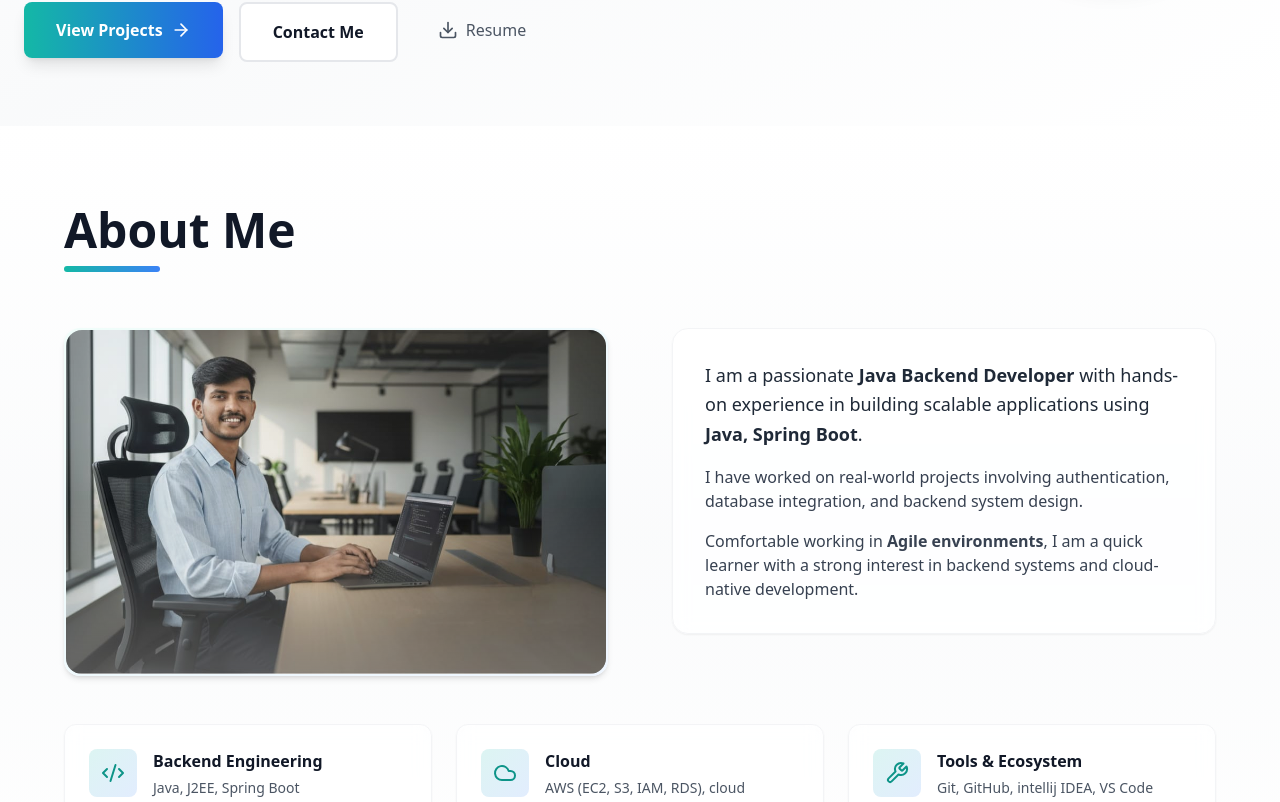
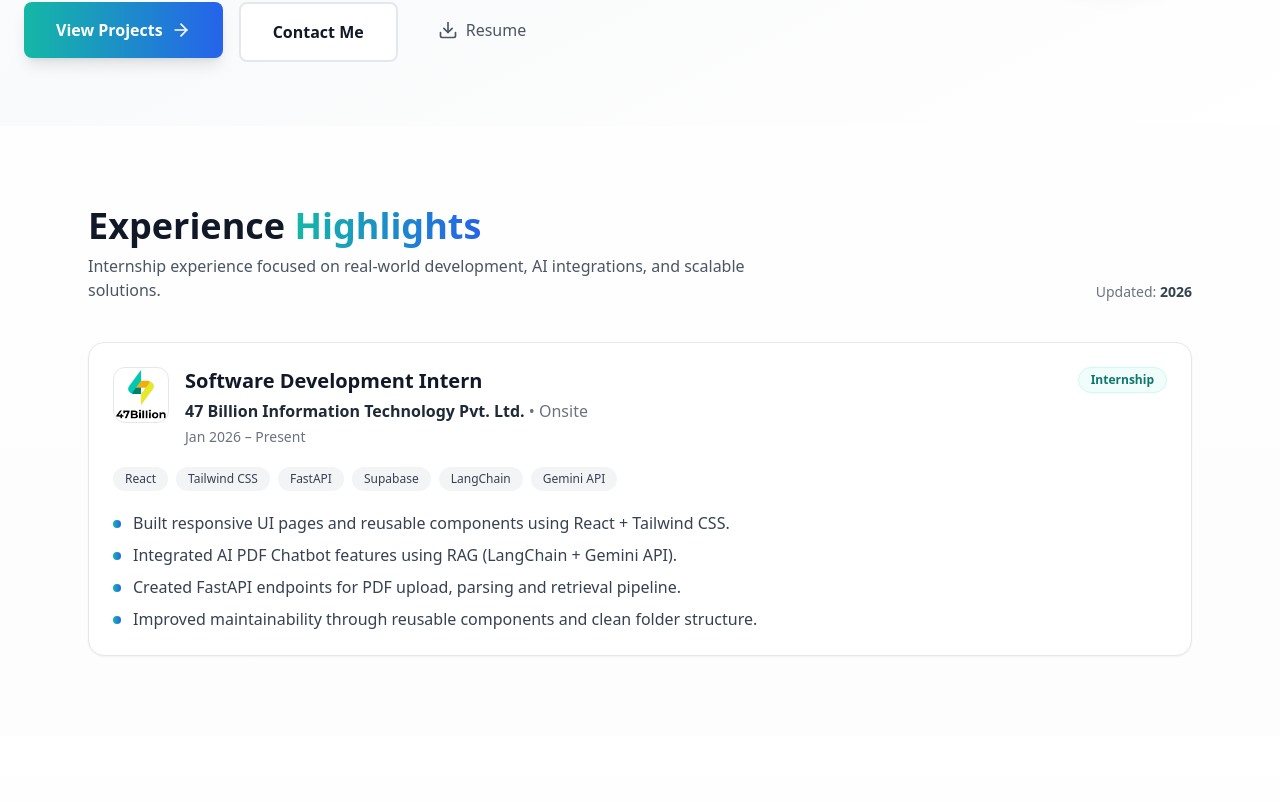
Before and after one commit to TanvaySoni/perosnal-website, a React (Vite) app: page / in a window 1280 px wide. Shown: the part 515-1317 px from the top of the page. Built offline with nearby package versions, Linux system fonts and the light colour scheme.

Commit message:
Internship Experience added

```diff
--- a/src/App.tsx
+++ b/src/App.tsx
@@ -8,6 +8,7 @@ import Certifications from './components/Certifications';
 import Blog from './components/Blog';
 import Contact from './components/Contact';
 import Footer from './components/Footer';
+import Experience from "./components/Experience";
 
 function App() {
   useEffect(() => {
@@ -43,13 +44,18 @@ function App() {
   const handleViewWork = () => scrollToSection('projects');
   const handleContact = () => scrollToSection('contact');
 
-  // ✅ Your resume file inside public/videos folder
   const resumeLink = "/videos/Tanvay_CV.pdf";
 
   return (
     <div className="min-h-screen bg-gradient-to-b from-white via-gray-50 to-white">
       <Navigation onContactClick={handleContact} resumeLink={resumeLink} />
+
+      {/* ✅ Intro Section */}
       <Hero onViewWork={handleViewWork} onContact={handleContact} resumeLink={resumeLink} />
+
+      {/* ✅ Experience directly after Intro */}
+      <Experience />
+
       <About />
       <Skills />
       <Projects />
--- /dev/null
+++ b/src/components/Experience.tsx
@@ -0,0 +1,54 @@
+import React from "react";
+import ExperienceCard, { Experience as ExpType } from "./ExperienceCard";
+
+const experiences: ExpType[] = [
+  {
+    role: "Software Development Intern",
+    company: "47 Billion Information Technology Pvt. Ltd.",
+    type: "Onsite",
+    duration: "Jan 2026 – Present",
+    logo: "/images/47billion.png", // ✅ place in public/images
+    tech: ["React", "Tailwind CSS", "FastAPI", "Supabase", "LangChain", "Gemini API"],
+    points: [
+      "Built responsive UI pages and reusable components using React + Tailwind CSS.",
+      "Integrated AI PDF Chatbot features using RAG (LangChain + Gemini API).",
+      "Created FastAPI endpoints for PDF upload, parsing and retrieval pipeline.",
+      "Improved maintainability through reusable components and clean folder structure.",
+    ],
+  },
+];
+
+const Experience: React.FC = () => {
+  return (
+    <section id="experience" className="py-20">
+      {/* ✅ Use same width as Hero */}
+      <div className="max-w-6xl mx-auto px-6">
+        <div className="flex flex-col md:flex-row md:items-end md:justify-between gap-4 mb-10">
+          <div>
+            <h2 className="text-3xl md:text-4xl font-extrabold text-gray-900">
+              Experience{" "}
+              <span className="bg-gradient-to-r from-teal-500 to-blue-600 bg-clip-text text-transparent">
+                Highlights
+              </span>
+            </h2>
+            <p className="mt-2 text-gray-600 max-w-2xl">
+              Internship experience focused on real-world development, AI integrations, and scalable solutions.
+            </p>
+          </div>
+
+          <div className="text-sm text-gray-500">
+            Updated: <span className="font-semibold text-gray-700">2026</span>
+          </div>
+        </div>
+
+        <div className="grid gap-6">
+          {experiences.map((exp, idx) => (
+            <ExperienceCard key={idx} exp={exp} />
+          ))}
+        </div>
+      </div>
+    </section>
+  );
+};
+
+export default Experience;
--- /dev/null
+++ b/src/components/ExperienceCard.tsx
@@ -0,0 +1,97 @@
+import React from "react";
+
+export type Experience = {
+  role: string;
+  company: string;
+  type?: string;
+  duration: string;
+  tech?: string[];
+  points?: string[];
+  link?: string;
+  logo?: string;
+};
+
+type Props = {
+  exp: Experience;
+};
+
+const ExperienceCard: React.FC<Props> = ({ exp }) => {
+  return (
+    <div className="rounded-2xl border border-gray-200 bg-white shadow-sm hover:shadow-md transition p-6">
+      {/* Top */}
+      <div className="flex flex-col md:flex-row md:items-start md:justify-between gap-4">
+        <div className="flex items-start gap-4">
+          {/* Company Logo */}
+          {exp.logo ? (
+            <img
+              src={exp.logo}
+              alt={`${exp.company} logo`}
+              className="w-14 h-14 rounded-xl border border-gray-200 bg-white object-contain"
+            />
+          ) : (
+            <div className="w-14 h-14 rounded-xl bg-gradient-to-r from-teal-500 to-blue-600 flex items-center justify-center text-white font-bold">
+              {exp.company?.[0] || "C"}
+            </div>
+          )}
+
+          <div>
+            <h3 className="text-xl font-bold text-gray-900">{exp.role}</h3>
+
+            <p className="text-gray-600 mt-1">
+              <span className="font-semibold text-gray-800">{exp.company}</span>
+              {exp.type ? <span className="text-gray-500"> • {exp.type}</span> : null}
+            </p>
+
+            {/* Duration */}
+            <p className="text-sm text-gray-500 mt-1">{exp.duration}</p>
+          </div>
+        </div>
+
+        {/* Tag */}
+        <span className="inline-flex w-fit text-xs font-semibold px-3 py-1 rounded-full bg-teal-50 text-teal-700 border border-teal-100">
+          Internship
+        </span>
+      </div>
+
+      {/* Tech */}
+      {!!exp.tech?.length && (
+        <div className="flex flex-wrap gap-2 mt-5">
+          {exp.tech.map((t) => (
+            <span
+              key={t}
+              className="text-xs px-3 py-1 rounded-full bg-gray-100 text-gray-700"
+            >
+              {t}
+            </span>
+          ))}
+        </div>
+      )}
+
+      {/* Points */}
+      {!!exp.points?.length && (
+        <ul className="mt-5 space-y-2 text-gray-700">
+          {exp.points.map((p, i) => (
+            <li key={i} className="flex gap-3">
+              <span className="mt-[9px] h-2 w-2 rounded-full bg-gradient-to-r from-teal-500 to-blue-600" />
+              <span>{p}</span>
+            </li>
+          ))}
+        </ul>
+      )}
+
+      {/* Proof link */}
+      {exp.link ? (
+        <a
+          href={exp.link}
+          target="_blank"
+          rel="noreferrer"
+          className="inline-flex items-center gap-2 mt-5 text-sm font-semibold text-teal-700 hover:text-blue-700"
+        >
+          View Proof <span>→</span>
+        </a>
+      ) : null}
+    </div>
+  );
+};
+
+export default ExperienceCard;
--- a/src/components/Navigation.tsx
+++ b/src/components/Navigation.tsx
@@ -1,5 +1,5 @@
-import { useState, useEffect } from 'react';
-import { Menu, X } from 'lucide-react';
+import { useState, useEffect } from "react";
+import { Menu, X } from "lucide-react";
 
 interface NavigationProps {
   onContactClick: () => void;
@@ -12,44 +12,48 @@ export default function Navigation({ onContactClick, resumeLink }: NavigationPro
 
   useEffect(() => {
     const handleScroll = () => setIsScrolled(window.scrollY > 50);
-    window.addEventListener('scroll', handleScroll);
-    return () => window.removeEventListener('scroll', handleScroll);
+    window.addEventListener("scroll", handleScroll);
+    return () => window.removeEventListener("scroll", handleScroll);
   }, []);
 
   const scrollToSection = (id: string) => {
     const element = document.getElementById(id);
     if (element) {
-      element.scrollIntoView({ behavior: 'smooth' });
+      element.scrollIntoView({ behavior: "smooth" });
       setIsMobileMenuOpen(false);
     }
   };
 
+  // ✅ Added Experience here
   const navLinks = [
-    { label: 'About', id: 'about' },
-    { label: 'Skills', id: 'skills' },
-    { label: 'Projects', id: 'projects' },
-    { label: 'Blog', id: 'blog' },
+    { label: "Experience", id: "experience" },
+    { label: "About", id: "about" },
+    { label: "Skills", id: "skills" },
+    { label: "Projects", id: "projects" },
+    { label: "Blog", id: "blog" },
   ];
 
   return (
     <nav
       className={`fixed top-0 left-0 right-0 z-50 backdrop-blur-md transition-all duration-300 ${
-        isScrolled ? 'bg-white/90 shadow-lg' : 'bg-white/30'
+        isScrolled ? "bg-white/90 shadow-lg" : "bg-white/30"
       }`}
     >
       <div className="max-w-7xl mx-auto px-4 md:px-10 py-3 flex items-center justify-between">
-
-        {/* Logo */}
+        {/* ✅ Logo (NO TSExperience + NO nested button) */}
         <button
-          onClick={() => window.scrollTo({ top: 0, behavior: 'smooth' })}
-          className="text-xl md:text-2xl font-bold text-gray-900 hover:text-teal-600 transition-all duration-300 transform hover:scale-110"
+          onClick={() => window.scrollTo({ top: 0, behavior: "smooth" })}
+          className="text-xl md:text-2xl font-extrabold tracking-tight hover:opacity-90 transition-all duration-300"
+          aria-label="Go to top"
         >
-          TS
+          <span className="text-teal-700">Tanvay </span>
+          <span className="text-teal-700">
+             Soni
+          </span>
         </button>
 
         {/* Desktop Links */}
         <div className="hidden md:flex items-center gap-8">
-
           {navLinks.map((link) => (
             <button
               key={link.id}
@@ -68,7 +72,7 @@ export default function Navigation({ onContactClick, resumeLink }: NavigationPro
             Contact
           </button>
 
-          {/* Resume Button - VIEW PDF */}
+          {/* Resume Button */}
           <a
             href={resumeLink}
             target="_blank"
@@ -77,7 +81,6 @@ export default function Navigation({ onContactClick, resumeLink }: NavigationPro
           >
             Resume
           </a>
-
         </div>
 
         {/* Mobile Menu Button */}
@@ -93,9 +96,7 @@ export default function Navigation({ onContactClick, resumeLink }: NavigationPro
       {/* Mobile Menu */}
       {isMobileMenuOpen && (
         <div className="md:hidden px-4 py-4 bg-white/95 shadow-md border-t border-gray-200">
-
           <div className="flex flex-col gap-4">
-
             {navLinks.map((link) => (
               <button
                 key={link.id}
@@ -116,7 +117,6 @@ export default function Navigation({ onContactClick, resumeLink }: NavigationPro
               Contact
             </button>
 
-            {/* Resume - VIEW PDF */}
             <a
               href={resumeLink}
               target="_blank"
@@ -125,7 +125,6 @@ export default function Navigation({ onContactClick, resumeLink }: NavigationPro
             >
               Resume
             </a>
-
           </div>
         </div>
       )}
```
Also changed, not shown: public/images/47billion.png (added).
